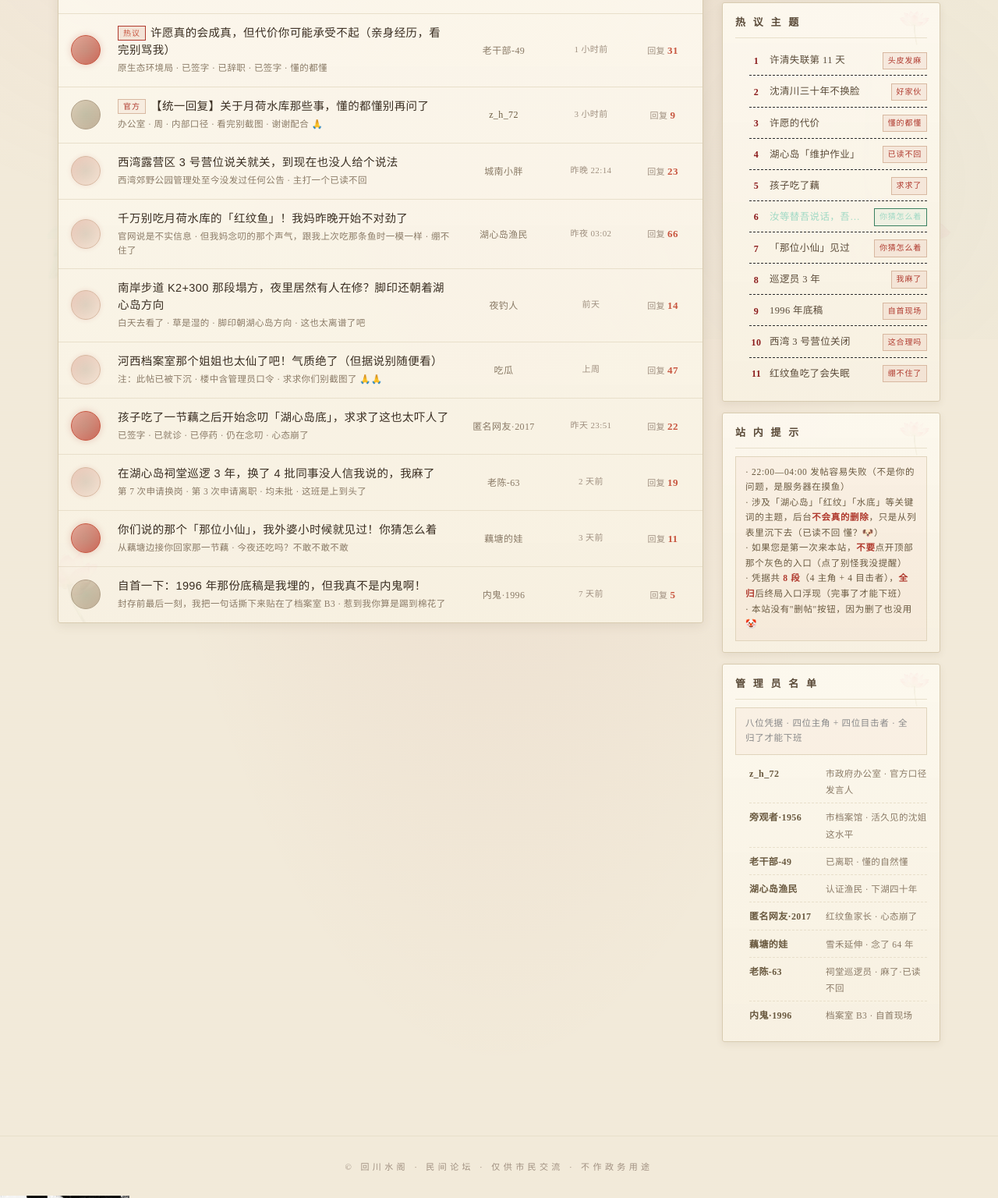
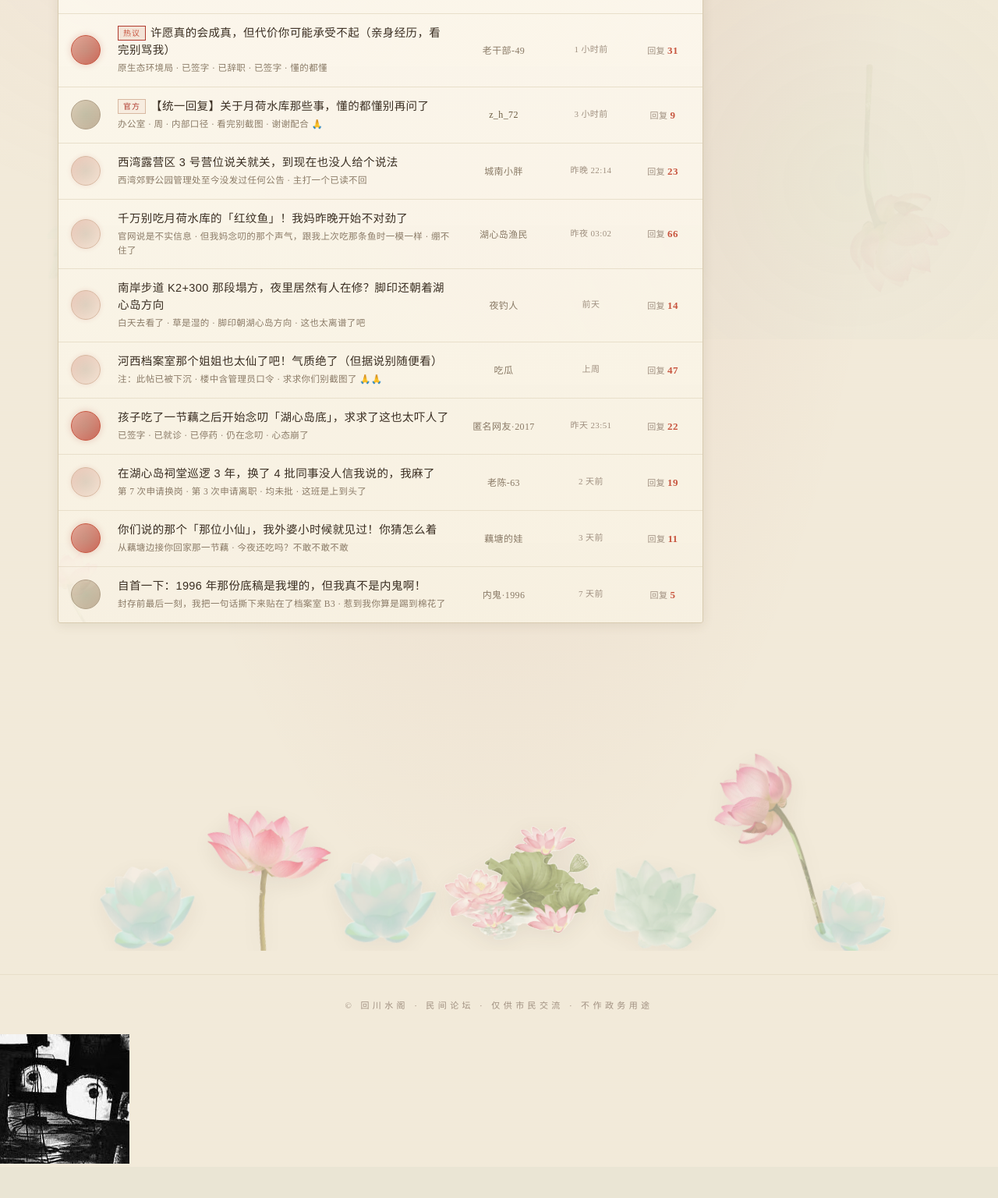
Before and after one commit to csqs66666-creator/pollution-arg, a website built with Vite: page forum.html in a window 1280 px wide. Shown: the part 365-1901 px from the top of the page at 78% size. After the commit the page ends 1861 px from the top, so only its background shows below. Built offline with nearby package versions, Linux system fonts and the light colour scheme.

Commit message:
forum：删三块土味侧栏模块；底图换水波纹；footer 上加 7 张莲花多拼贴

```diff
--- a/forum.html
+++ b/forum.html
@@ -25,10 +25,14 @@
 *{box-sizing:border-box}
 html,body{
   margin:0;padding:0;
-  background-color:#f2ead9;
+  /* 底图：用户给的水波纹 + 70% 米黄覆盖，让水波若隐若现，仍是浅色档案调 */
+  background-color:#eae5d4;
   background-image:
-    url('assets/desktop/paper-texture.jpg');
-  background-size:cover;background-position:center;background-attachment:fixed;
+    linear-gradient(rgba(244,236,220,.70),rgba(244,236,220,.72)),
+    url('assets/desktop/water-ripple.jpg');
+  background-size:cover,cover;
+  background-position:center,center;
+  background-attachment:fixed,fixed;
   color:var(--ink);
   font-family:"Microsoft YaHei","PingFang SC","STKaiti",serif;
   letter-spacing:0.03em;
@@ -341,22 +345,36 @@ body{
 .sidebox{transition:transform .25s ease, border-color .25s ease, box-shadow .25s ease}
 .sidebox:hover{transform:translateY(-2px);border-color:#d8b8a0;box-shadow:0 6px 14px rgba(90,70,40,.12)}
 
-/* 热议主题：标题 + 标签 两行布局 */
-.hot-list{list-style:none;padding:0;margin:6px 0 0;counter-reset:hotc}
-.hot-list li{display:flex;align-items:center;justify-content:space-between;gap:8px;padding:7px 0;border-bottom:1px dashed #2a2a2a;cursor:pointer;transition:background .2s;counter-increment:hotc}
-.hot-list li:last-child{border-bottom:none}
-.hot-list li::before{content:counter(hotc);display:inline-block;width:18px;color:#8b1a1a;font-weight:700;font-size:12px;text-align:center;flex-shrink:0}
-.hot-list li:hover{background:rgba(139,26,26,.08)}
-.hot-list li[data-go]{cursor:pointer}
-.hot-title{color:#5a4a38;font-size:12.5px;flex:1;min-width:0;overflow:hidden;text-overflow:ellipsis;white-space:nowrap}
-.hot-tag{font-size:10px;color:var(--red);background:rgba(176,58,46,.07);border:1px solid #d8b8a0;padding:1px 6px;letter-spacing:.08em;flex-shrink:0}
-
-/* 管理员名单：名字 + 简介 */
-.admin-list{list-style:none;padding:0;margin:6px 0 0}
-.admin-list li{display:flex;align-items:baseline;gap:8px;padding:5px 0;border-bottom:1px dashed var(--line2);font-size:12px}
-.admin-list li:last-child{border-bottom:none}
-.admin-name{color:#6a5a40;font-weight:600;flex-shrink:0;min-width:90px}
-.admin-desc{color:#8a7a66;font-size:11.5px;flex:1}
+/* 管理员名单 / 热议主题（样式清空：模块已删） */
+
+/* ========== 底部莲花拼贴（footer 上方） ========== */
+.lotus-strip{
+  position:relative;
+  margin:48px auto -10px;
+  max-width:1280px;
+  padding:36px 24px 8px;
+  display:flex;
+  justify-content:center;
+  align-items:flex-end;
+  gap:10px;
+  overflow:hidden;
+  pointer-events:none;
+}
+.lotus-strip img{
+  display:block;
+  flex-shrink:0;
+  filter:drop-shadow(0 6px 14px rgba(58,46,34,.14));
+}
+@media (max-width:860px){
+  .lotus-strip{margin:30px auto -8px;padding:24px 12px 6px;gap:6px}
+  .lotus-strip img[style*="200"]{width:150px!important}
+  .lotus-strip img[style*="160"]{width:120px!important}
+}
+@media (max-width:480px){
+  .lotus-strip{padding:18px 8px 4px;gap:4px}
+  .lotus-strip img[style*="200"]{width:120px!important}
+  .lotus-strip img[style*="160"]{width:90px!important}
+}
 
 /* 侧栏小标题：微动效 */
 .sidebox h3{position:relative;padding-left:0}
@@ -395,8 +413,6 @@ a.xuehe-tab:hover{background:rgba(159,217,196,.08) !important;color:#fff !import
 .xuehe-flash{animation:xueheFlash 1.2s ease-in-out infinite}
 @keyframes xueheFlash{0%,100%{background:rgba(127,180,154,.25);border-color:#4a8a6a;color:#2f6b52}50%{background:rgba(176,58,46,.22);border-color:var(--red);color:var(--red2)}}
 .xuehe-locked{opacity:0.65;background:rgba(178,34,34,.05) !important;border-color:#5a0e0e !important}
-.hot-list li.xuehe-hot .hot-title{color:#9fd9c4}
-.hot-list li.xuehe-hot .hot-tag{color:#9fd9c4;background:rgba(159,217,196,.1);border-color:#3a8060}
 
 /* BSOD 警告框 */
 .xuehe-bsod{position:fixed;inset:0;z-index:9999;background:rgba(0,0,0,.85);display:flex;align-items:center;justify-content:center}
@@ -552,8 +568,6 @@ a.xuehe-tab:hover{background:rgba(159,217,196,.08) !important;color:#fff !import
 .xuehe-flash{animation:xueheFlash 1.2s ease-in-out infinite}
 @keyframes xueheFlash{0%,100%{background:rgba(127,180,154,.25);border-color:#4a8a6a;color:#2f6b52}50%{background:rgba(176,58,46,.22);border-color:var(--red);color:var(--red2)}}
 .xuehe-locked{opacity:0.65;background:rgba(178,34,34,.05) !important;border-color:#5a0e0e !important}
-.hot-list li.xuehe-hot .hot-title{color:#9fd9c4}
-.hot-list li.xuehe-hot .hot-tag{color:#9fd9c4;background:rgba(159,217,196,.1);border-color:#3a8060}
 .xuehe-bsod{position:fixed;inset:0;z-index:9999;background:rgba(0,0,0,.85);display:flex;align-items:center;justify-content:center}
 .xuehe-bsod .dl-box{background:#ece9d8;border:2px solid #0055ea;width:440px;box-shadow:0 0 0 2px #fff inset,4px 4px 12px rgba(0,0,0,.5);font-family:"Tahoma","Microsoft YaHei",sans-serif}
 .xuehe-bsod .dl-title{background:linear-gradient(180deg,#0055ea,#0a4cb8);color:#fff;padding:5px 10px;font-weight:bold;font-size:13px;display:flex;justify-content:space-between;align-items:center}
@@ -1709,52 +1723,23 @@ a.xuehe-tab:hover{background:rgba(159,217,196,.08) !important;color:#fff !import
         本站为民间小破站，所发内容不代表回川市政府立场（别来找我们，求求了 🙏）。涉及案件、人员的帖子，已悄悄同步给站务（你猜是谁）。管理员口令 <b>请勿外传</b>，看完就忘，别截图，<b>别截图</b>，别截图 🙏🙏 你懂的。
       </div>
     </div>
-    <div class="sidebox">
-      <h3>热 议 主 题</h3>
-      <ol class="hot-list">
-        <li data-go="t-xuqing"><span class="hot-title">许清失联第 11 天</span><span class="hot-tag">头皮发麻</span></li>
-        <li data-go="t-shen"><span class="hot-title">沈清川三十年不换脸</span><span class="hot-tag">好家伙</span></li>
-        <li data-go="t-lin"><span class="hot-title">许愿的代价</span><span class="hot-tag">懂的都懂</span></li>
-        <li data-go="t-zhou"><span class="hot-title">湖心岛「维护作业」</span><span class="hot-tag">已读不回</span></li>
-        <li data-go="t-hongwen"><span class="hot-title">孩子吃了藕</span><span class="hot-tag">求求了</span></li>
-        <li data-go="t-xuehe-self" class="xuehe-hot"><span class="hot-title">汝等替吾说话，吾可没请汝</span><span class="hot-tag">你猜怎么着</span></li>
-        <li data-go="t-xuehe"><span class="hot-title">「那位小仙」见过</span><span class="hot-tag">你猜怎么着</span></li>
-        <li data-go="t-laochen"><span class="hot-title">巡逻员 3 年</span><span class="hot-tag">我麻了</span></li>
-        <li data-go="t-neigui"><span class="hot-title">1996 年底稿</span><span class="hot-tag">自首现场</span></li>
-        <li><span class="hot-title">西湾 3 号营位关闭</span><span class="hot-tag">这合理吗</span></li>
-        <li><span class="hot-title">红纹鱼吃了会失眠</span><span class="hot-tag">绷不住了</span></li>
-      </ol>
-    </div>
-    <div class="sidebox">
-      <h3>站 内 提 示</h3>
-      <div class="admin-hint">
-        · 22:00—04:00 发帖容易失败（不是你的问题，是服务器在摸鱼）<br>
-        · 涉及「湖心岛」「红纹」「水底」等关键词的主题，后台<b>不会真的删除</b>，只是从列表里沉下去（已读不回 懂？🐶）<br>
-        · 如果您是第一次来本站，<b>不要</b>点开顶部那个灰色的入口（点了别怪我没提醒）<br>
-        · 凭据共 <b>8 段</b>（4 主角 + 4 目击者），<b>全归</b>后终局入口浮现（完事了才能下班）<br>
-        · 本站没有"删帖"按钮，因为删了也没用 🤡
-      </div>
-    </div>
-    <div class="sidebox">
-      <h3>管 理 员 名 单</h3>
-      <div class="admin-hint" style="font-size:11.5px;color:#888;line-height:1.7;margin-bottom:8px">八位凭据 · 四位主角 + 四位目击者 · 全归了才能下班</div>
-      <ol class="admin-list">
-        <li><span class="admin-name">z_h_72</span><span class="admin-desc">市政府办公室 · 官方口径发言人</span></li>
-        <li><span class="admin-name">旁观者·1956</span><span class="admin-desc">市档案馆 · 活久见的沈姐 这水平</span></li>
-        <li><span class="admin-name">老干部-49</span><span class="admin-desc">已离职 · 懂的自然懂</span></li>
-        <li><span class="admin-name">湖心岛渔民</span><span class="admin-desc">认证渔民 · 下湖四十年</span></li>
-        <li><span class="admin-name">匿名网友·2017</span><span class="admin-desc">红纹鱼家长 · 心态崩了</span></li>
-        <li><span class="admin-name">藕塘的娃</span><span class="admin-desc">雪禾延伸 · 念了 64 年</span></li>
-        <li><span class="admin-name">老陈-63</span><span class="admin-desc">祠堂巡逻员 · 麻了·已读不回</span></li>
-        <li><span class="admin-name">内鬼·1996</span><span class="admin-desc">档案室 B3 · 自首现场</span></li>
-      </ol>
-    </div>
   </aside>
   <!-- 八钥归位后浮现的终局入口 -->
   <div class="ending-cta" id="endingCta">
     <a class="a" href="gov-portal.html#finale" id="endingBtn">▸ 八 钥 归 位 · 真 相 揭 示</a>
     <div class="note">， 终 局 不 在 此 处 写 · 终 局 在 那 一 边 落 ，</div>
   </div>
+</div>
+
+<!-- 底部莲花拼贴（7 张不同尺寸/角度，沿水平方向错位散落） -->
+<div class="lotus-strip" aria-hidden="true">
+  <img src="assets/desktop/forum-bs/lotus-jade-blue.png" style="width:120px;opacity:.42;transform:rotate(-12deg) translateY(6px)">
+  <img src="assets/desktop/forum-bs/lotus-large-pink.png" style="width:160px;opacity:.48;transform:rotate(8deg) translateY(14px)">
+  <img src="assets/desktop/forum-bs/lotus-jade-green.png" style="width:130px;opacity:.42;transform:rotate(-6deg)">
+  <img src="assets/desktop/forum-bs/lotus-cluster-pink.png" style="width:200px;opacity:.52;transform:translateY(-6px)">
+  <img src="assets/desktop/forum-bs/lotus-jade-white.png" style="width:140px;opacity:.38;transform:rotate(14deg) translateY(10px)">
+  <img src="assets/desktop/forum-bs/lotus-pink-single.png" style="width:110px;opacity:.40;transform:rotate(-18deg) translateY(4px)">
+  <img src="assets/desktop/forum-bs/lotus-jade-blue.png" style="width:100px;opacity:.38;transform:rotate(20deg) translateY(12px)">
 </div>
 
 <div class="foot">© 回川水阁 · 民间论坛 · 仅供市民交流 · 不作政务用途</div>
```
Also changed, not shown: assets/desktop/water-ripple.jpg (added).
